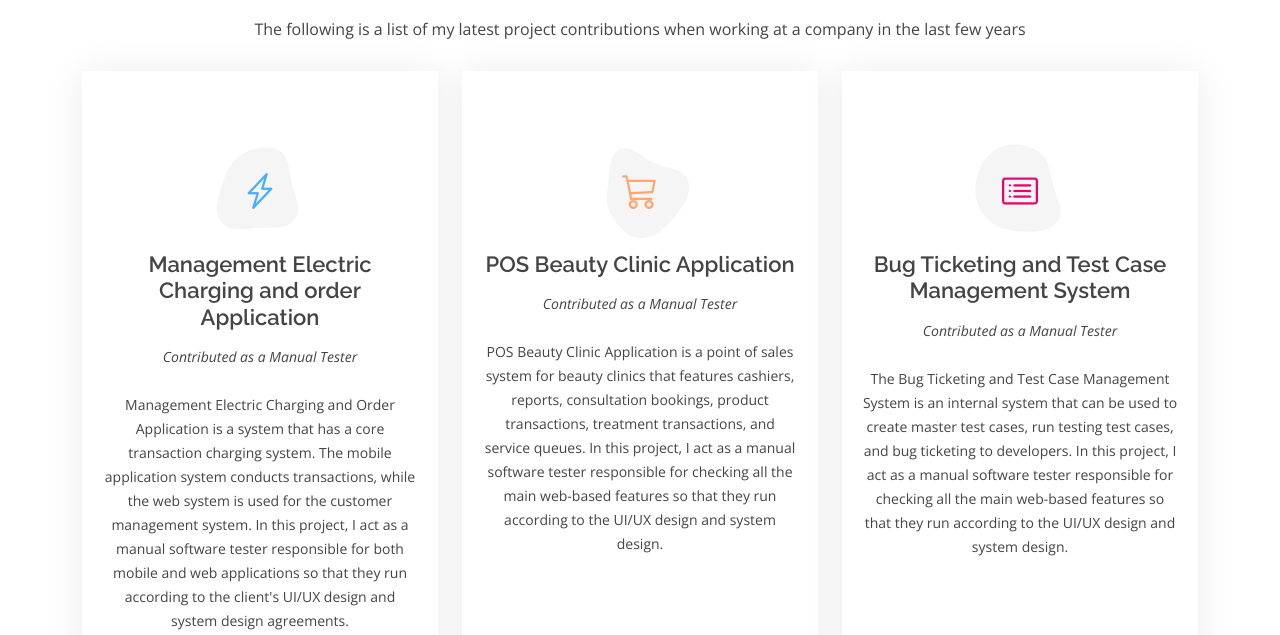
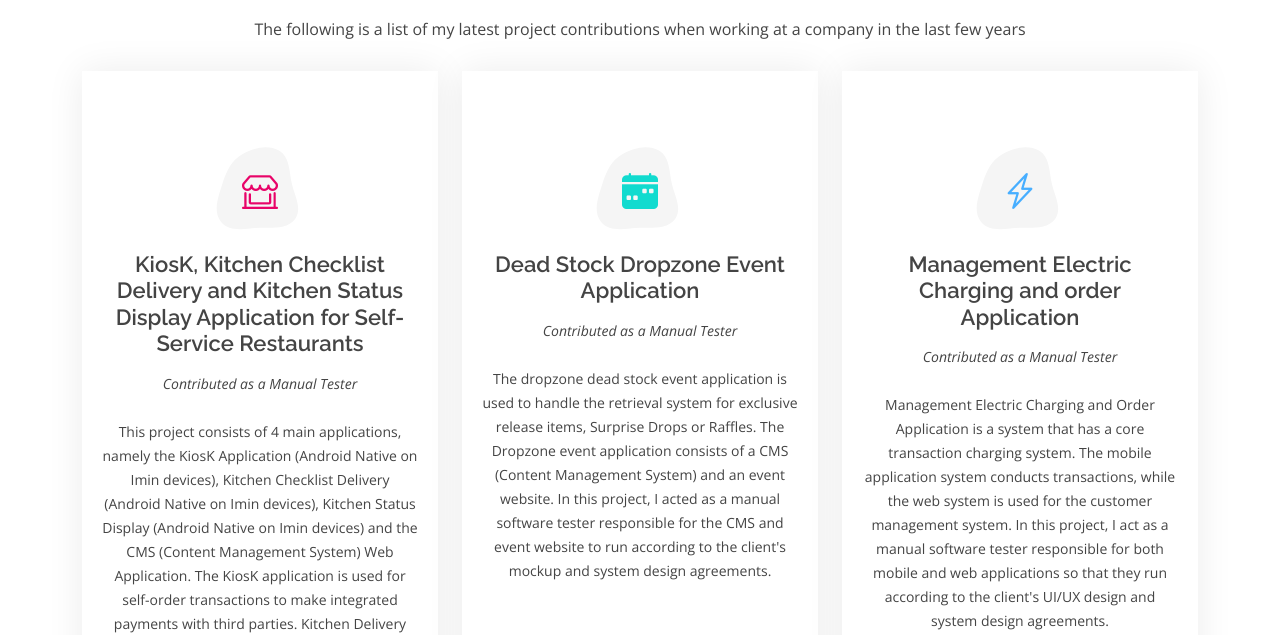
Before and after one commit to dianratrii/dianratrii.github.io, a plain HTML site: page services.html in a window 1280 px wide. Shown: the part 171-806 px from the top of the page. Drawn offline with nearby package versions, Linux system fonts and the light colour scheme.

Commit message:
adjust for contributed latest project

```diff
--- a/services.html
+++ b/services.html
@@ -81,6 +81,37 @@
         </div>
 
         <div class="row">
+
+          <div class="col-lg-4 col-md-6 d-flex align-items-stretch" data-aos="zoom-in" data-aos-delay="100">
+            <div class="icon-box iconbox-pink">
+              <div class="icon">
+                <svg width="100" height="100" viewBox="0 0 600 600" xmlns="http://www.w3.org/2000/svg">
+                  <path stroke="none" stroke-width="0" fill="#f5f5f5" d="M300,521.0016835830174C376.1290562159157,517.8887921683347,466.0731472004068,529.7835943286574,510.70327084640275,468.03025145048787C554.3714126377745,407.6079735673963,508.03601936045806,328.9844924480964,491.2728898941984,256.3432110539036C474.5976632858925,184.082847569629,479.9380746630129,96.60480741107993,416.23090153303,58.64404602377083C348.86323505073057,18.502131276798302,261.93793281208167,40.57373210992963,193.5410806939664,78.93577620505333C130.42746243093433,114.334589627462,98.30271207620316,179.96522072025542,76.75703585869454,249.04625023123273C51.97151888228291,328.5150500222984,13.704378332031375,421.85034740162234,66.52175969318436,486.19268352777647C119.04800174914682,550.1803526380478,217.28368757567262,524.383925680826,300,521.0016835830174"></path>
+                </svg>
+                <i class="bi bi-shop-window"></i>
+              </div>
+              <h4>KiosK, Kitchen Checklist Delivery and Kitchen Status Display Application for Self-Service Restaurants</h4>
+              <p class="fst-italic">Contributed as a Manual Tester</p>
+              <br>
+              <p>This project consists of 4 main applications, namely the KiosK Application (Android Native on Imin devices), Kitchen Checklist Delivery (Android Native on Imin devices), Kitchen Status Display (Android Native on Imin devices) and the CMS (Content Management System) Web Application. The KiosK application is used for self-order transactions to make integrated payments with third parties. Kitchen Delivery Checklist Application is used to list the status of delivery orders to customers from the kitchen supervisor. Kitchen display application is used to display remaining orders that have not been made in kitchen operations. In this project, I acted as a manual and API software tester responsible for all applications in this project running in accordance with the client's UI/UX Design, Technical Architecture Documentation, and system design agreements.</p>
+            </div>
+          </div>
+
+          <div class="col-lg-4 col-md-6 d-flex align-items-stretch" data-aos="zoom-in" data-aos-delay="100">
+            <div class="icon-box iconbox-teal">
+              <div class="icon">
+                <svg width="100" height="100" viewBox="0 0 600 600" xmlns="http://www.w3.org/2000/svg">
+                  <path stroke="none" stroke-width="0" fill="#f5f5f5" d="M300,521.0016835830174C376.1290562159157,517.8887921683347,466.0731472004068,529.7835943286574,510.70327084640275,468.03025145048787C554.3714126377745,407.6079735673963,508.03601936045806,328.9844924480964,491.2728898941984,256.3432110539036C474.5976632858925,184.082847569629,479.9380746630129,96.60480741107993,416.23090153303,58.64404602377083C348.86323505073057,18.502131276798302,261.93793281208167,40.57373210992963,193.5410806939664,78.93577620505333C130.42746243093433,114.334589627462,98.30271207620316,179.96522072025542,76.75703585869454,249.04625023123273C51.97151888228291,328.5150500222984,13.704378332031375,421.85034740162234,66.52175969318436,486.19268352777647C119.04800174914682,550.1803526380478,217.28368757567262,524.383925680826,300,521.0016835830174"></path>
+                </svg>
+                <i class="bi bi-calendar-week-fill"></i>
+              </div>
+              <h4>Dead Stock Dropzone Event Application</h4>
+              <p class="fst-italic">Contributed as a Manual Tester</p>
+              <br>
+              <p>The dropzone dead stock event application is used to handle the retrieval system for exclusive release items, Surprise Drops or Raffles. The Dropzone event application consists of a CMS (Content Management System) and an event website. In this project, I acted as a manual software tester responsible for the CMS and event website to run according to the client's mockup and system design agreements.</p>
+            </div>
+          </div>
+
           <div class="col-lg-4 col-md-6 d-flex align-items-stretch" data-aos="zoom-in" data-aos-delay="100">
             <div class="icon-box iconbox-blue">
               <div class="icon">
@@ -96,7 +127,7 @@
             </div>
           </div>
 
-          <div class="col-lg-4 col-md-6 d-flex align-items-stretch mt-4 mt-md-0" data-aos="zoom-in" data-aos-delay="200">
+          <div class="col-lg-4 col-md-6 d-flex align-items-stretch mt-4" data-aos="zoom-in" data-aos-delay="100">
             <div class="icon-box iconbox-orange ">
               <div class="icon">
                 <svg width="100" height="100" viewBox="0 0 600 600" xmlns="http://www.w3.org/2000/svg">
@@ -111,7 +142,7 @@
             </div>
           </div>
 
-          <div class="col-lg-4 col-md-6 d-flex align-items-stretch mt-4 mt-lg-0" data-aos="zoom-in" data-aos-delay="300">
+          <div class="col-lg-4 col-md-6 d-flex align-items-stretch mt-4" data-aos="zoom-in" data-aos-delay="100">
             <div class="icon-box iconbox-pink">
               <div class="icon">
                 <svg width="100" height="100" viewBox="0 0 600 600" xmlns="http://www.w3.org/2000/svg">
```
Also changed, not shown: about.html (+6 -6 lines).
